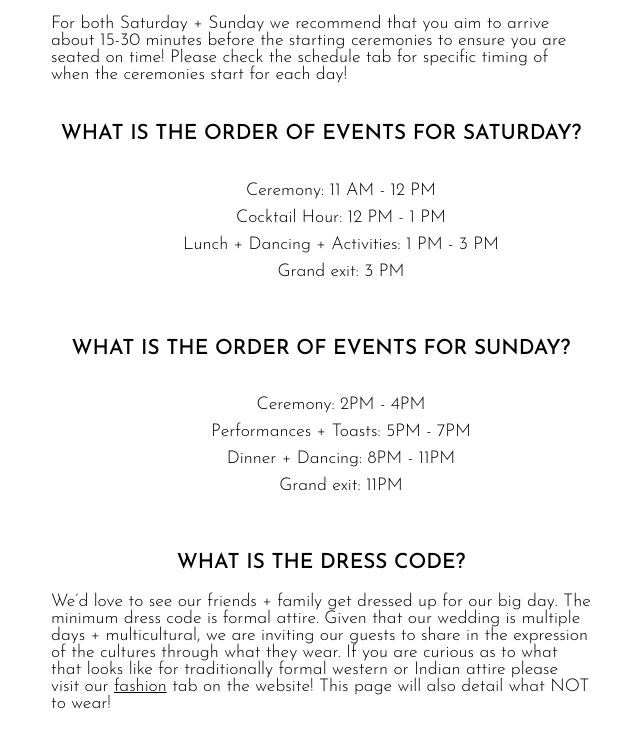
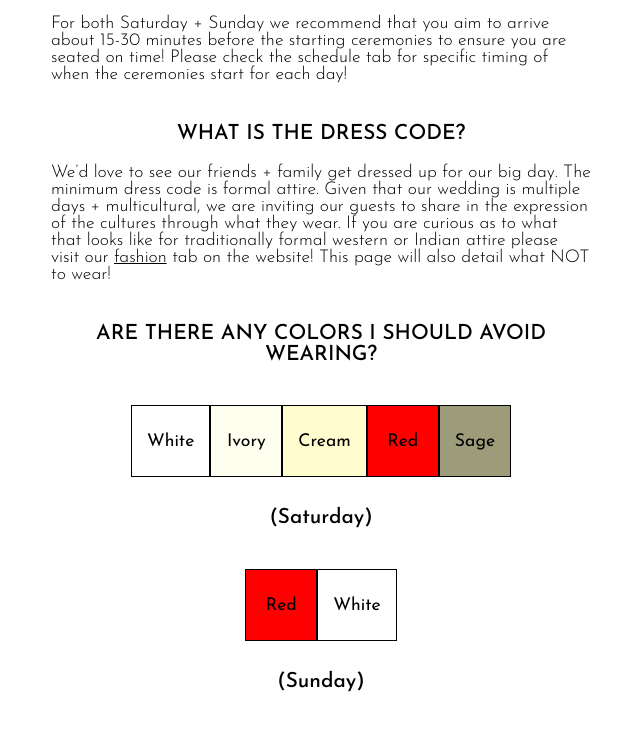
Before and after one commit to honeybadgerdeep/deep-and-kelly, a SvelteKit app: page /faqs in a window 1280 px wide. Shown: the part 800-1550 px from the top of the page, without its empty margins (319-959 px from the left). Built offline with nearby package versions, Linux system fonts and the light colour scheme.

Commit message:
minor faq updates

```diff
--- a/src/app.html
+++ b/src/app.html
@@ -2,7 +2,6 @@
 <html lang="en">
 	<head>
 		<meta charset="utf-8" />
-		<link rel="icon" href="%sveltekit.assets%/favicon.png" />
 		<meta name="viewport" content="width=device-width, initial-scale=1" />
 		%sveltekit.head%
 	</head>
--- a/src/routes/faqs/+page.svelte
+++ b/src/routes/faqs/+page.svelte
@@ -22,14 +22,6 @@
         {
             question: 'What time should I arrive?',
             answer: `For both Saturday + Sunday we recommend that you aim to arrive about 15-30 minutes before the starting ceremonies to ensure you are seated on time! Please check the schedule tab for specific timing of when the ceremonies start for each day!`
-        },
-        {
-            question: 'What is the order of events for Saturday?',
-            answer: `<ul class='schedule-list'><li>Ceremony: 11 AM - 12 PM</li> <li>Cocktail Hour: 12 PM - 1 PM</li> <li>Lunch + Dancing + Activities: 1 PM - 3 PM</li> <li>Grand exit: 3 PM</li></ul>`
-        },
-        {
-            question: 'What is the order of events for Sunday?',
-            answer: `<ul class='schedule-list'><li>Ceremony: 2PM - 4PM</li> <li>Performances + Toasts: 5PM - 7PM</li> <li>Dinner + Dancing: 8PM - 11PM</li> <li>Grand exit: 11PM</li></ul>`
         },
         {
             question: 'What is the dress code?',
@@ -111,7 +103,7 @@
             {#if displayColors}
                 <div class="color-tile-container">
                     <div class="tiles">
-                        {#each ColorsToAvoid['Indian'] as color}
+                        {#each ColorsToAvoid['Western Formal'] as color}
                             <div class="color-tile" style="background-color: {color.cssColor}">{color.color}</div>
                         {/each}
                     </div>
@@ -119,7 +111,7 @@
                 <p class='please-avoid'>(Saturday)</p>
                 <div class="color-tile-container">
                     <div class="tiles">
-                        {#each ColorsToAvoid['Western Formal'] as color}
+                        {#each ColorsToAvoid['Indian'] as color}
                             <div class="color-tile" style="background-color: {color.cssColor}">{color.color}</div>
                         {/each}
                     </div>
```
